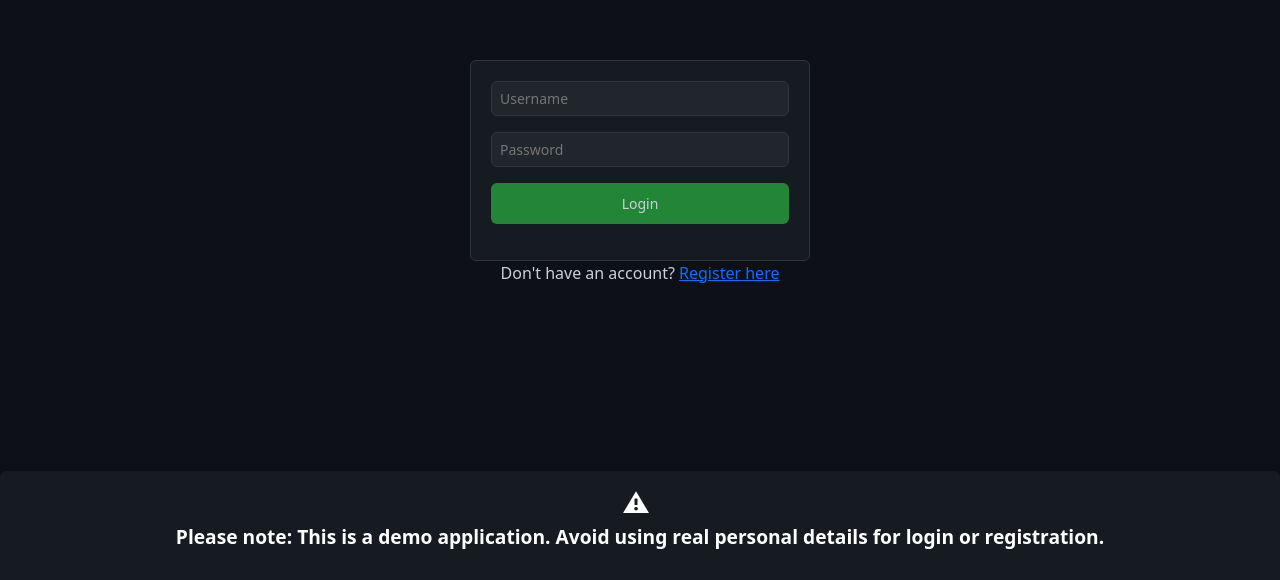
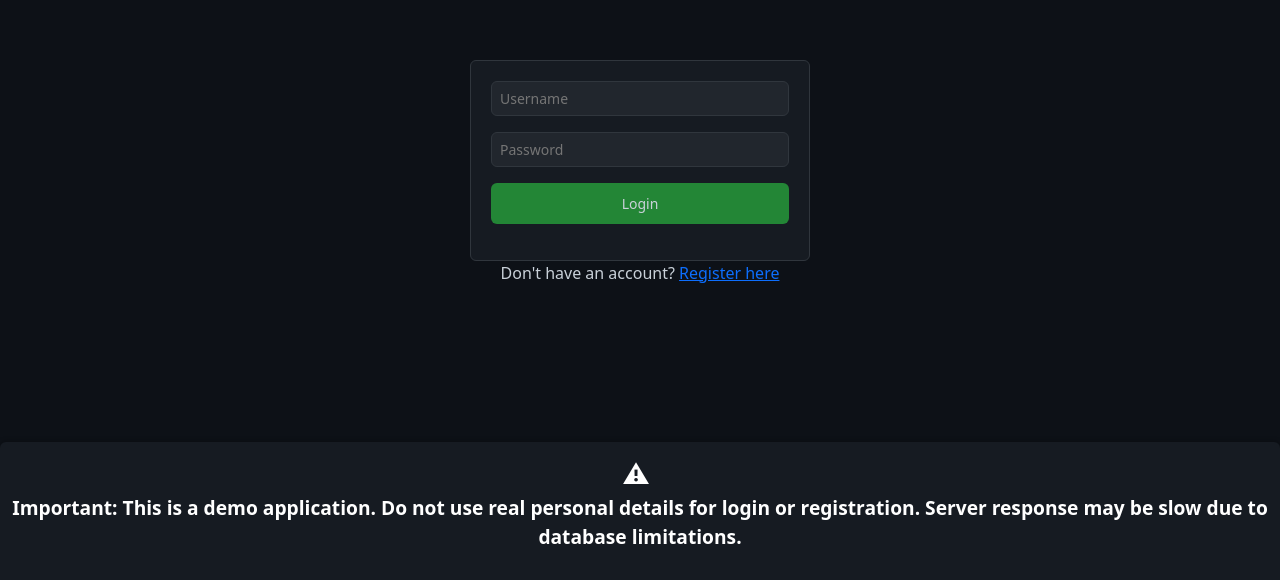
Before and after one commit to AxelAlinsky/realworld-app, a React (Create React App) app: page / in a window 1280 px wide. Shown: the part 220-800 px from the top of the page. Built offline with nearby package versions, Linux system fonts and the light colour scheme.

Commit message:
Update alert message in Login component

```diff
--- a/src/components/Login.js
+++ b/src/components/Login.js
@@ -88,7 +88,7 @@ const Login = () => {
         </p>
         <div className="alert-footer" data-testid="alert-footer">
           <span className="alert-icon" data-testid="alert-icon">&#9888;</span> {/* Example: Exclamation mark icon */}
-          <p data-testid="alert-message">Please note: This is a demo application. Avoid using real personal details for login or registration.</p>
+          <p data-testid="alert-message">Important: This is a demo application. Do not use real personal details for login or registration. Server response may be slow due to database limitations.</p>
         </div>
       </div>
 
```
